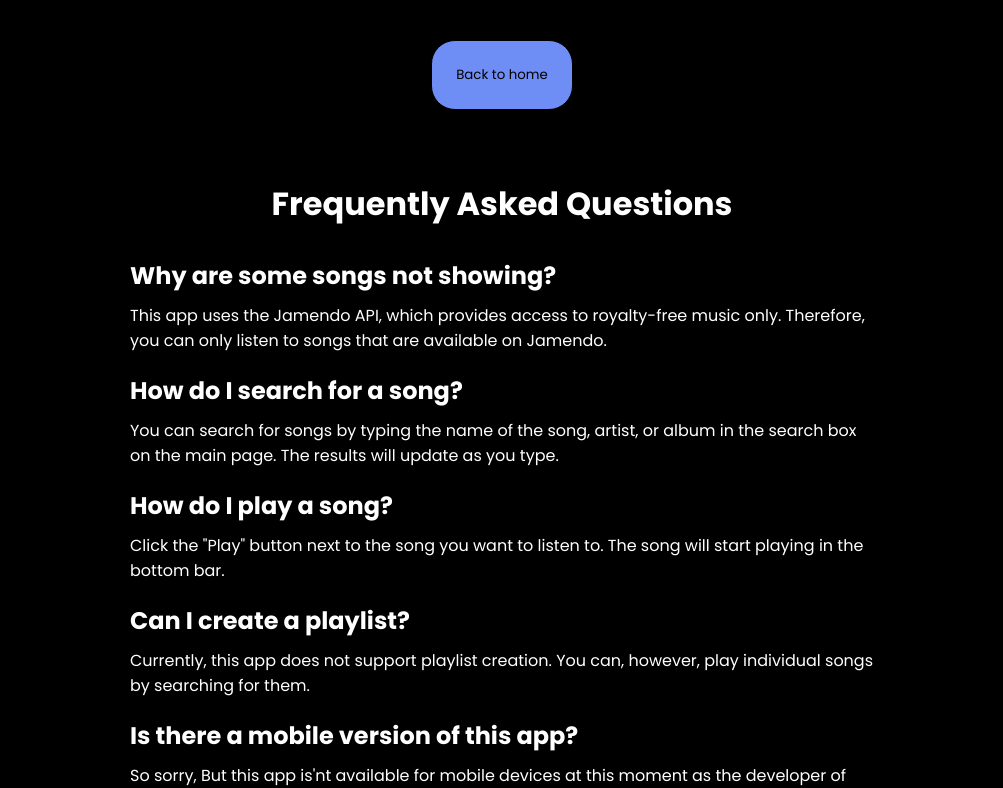
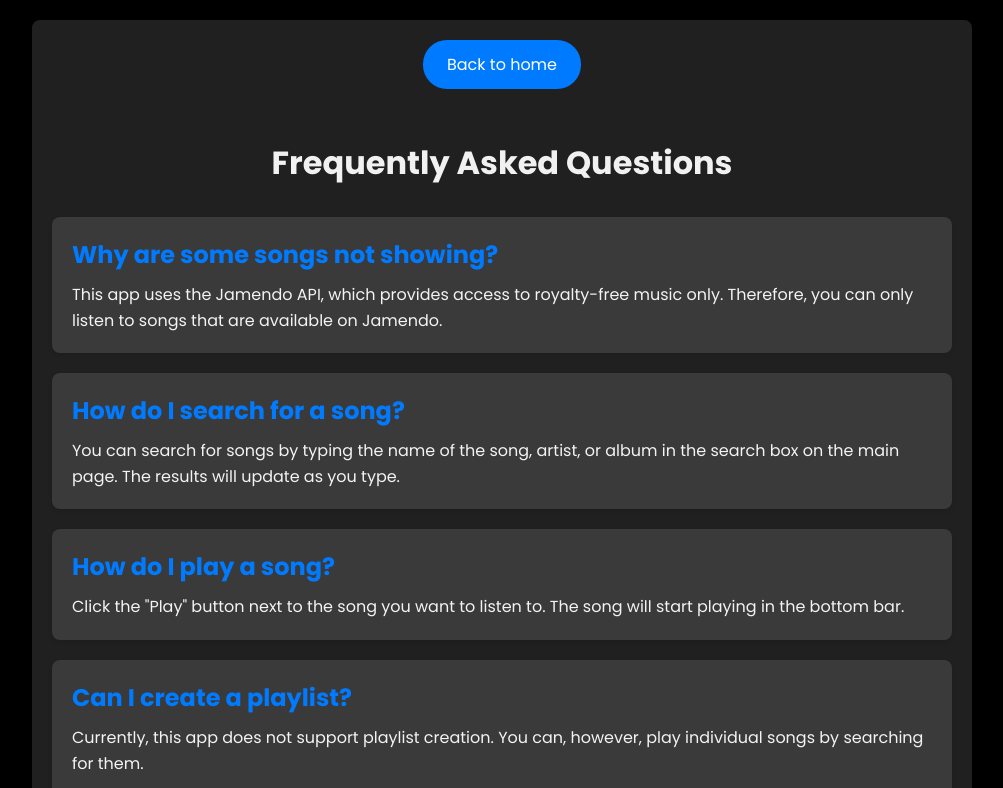
Before and after one commit to MohitTiwariBytes/Muse, a React (Vite) app: page /help in a window 1280 px wide. Shown: the top 788 px of the page, without its empty margins (138-1141 px from the left). Built offline with nearby package versions, Linux system fonts and the light colour scheme; a web font is replaced by a local one.

Commit message:
Frontend for the Help Page!

```diff
--- a/src/Components/BottomBar.jsx
+++ b/src/Components/BottomBar.jsx
@@ -104,6 +104,7 @@ const BottomBar = ({ dataToSend }) => {
             <div className="playButton">
               <button onClick={handleClick}>
                 <i
+                  style={{ color: "black" }}
                   className={
                     isPlaying
                       ? "fa-solid fa-pause fa-2x"
--- a/src/Components/Card.css
+++ b/src/Components/Card.css
@@ -8,7 +8,6 @@
   box-sizing: border-box;
   position: absolute;
   margin-top: 130px;
-  margin-left: 27%;
 }
 
 .songs {
--- a/src/Components/Card.jsx
+++ b/src/Components/Card.jsx
@@ -45,7 +45,6 @@ const Card = ({ setDataToSend, URL }) => {
           gap: "20px",
           color: "white",
           flexDirection: "column",
-          marginLeft: "27%",
         }}
       >
         <span class="loader"></span>
--- a/src/Pages/Help.css
+++ b/src/Pages/Help.css
@@ -1,46 +1,73 @@
+.help-page-container {
+  display: flex;
+}
+
 .main-help-page {
-  display: flex;
-  flex-direction: column;
-  align-items: center;
+  flex: 1;
   padding: 20px;
-  color: white;
+  color: #333;
+  background-color: rgb(32, 32, 32);
+  border-radius: 8px;
+  box-shadow: 0 4px 8px rgba(0, 0, 0, 0.1);
+  margin: 20px;
+  max-width: 900px;
+  margin-left: auto;
+  margin-right: auto;
 }
 
 .backButton {
-  margin: 20px 0;
+  display: flex;
+  justify-content: center;
+  margin-bottom: 20px;
 }
 
 .faq {
   margin-top: 50px;
-  width: 60%;
 }
 
 .faq h1 {
   text-align: center;
   margin-bottom: 30px;
+  color: rgb(241, 241, 241);
+  font-size: 2rem;
 }
 
 .faq-item {
   margin-bottom: 20px;
+  background-color: rgb(58, 58, 58);
+  padding: 20px;
+  border-radius: 8px;
+  box-shadow: 0 2px 4px rgba(0, 0, 0, 0.1);
 }
 
 .faq-item h2 {
   margin-bottom: 10px;
+  color: #007bff;
+  font-size: 1.5rem;
 }
 
 .faq-item p {
   margin: 0;
+  color: #f3f3f3;
+  line-height: 1.6;
 }
 
 button {
-  padding: 24px;
-  background: var(--blue);
+  padding: 12px 24px;
+  background: #007bff;
+  color: #fff;
   border-radius: 24px;
-  border: 1px solid black;
+  border: none;
   cursor: pointer;
   transition: all 0.2s ease;
+  font-size: 1rem;
 }
 
 button:hover {
-  scale: 1.1;
+  transform: scale(1.1);
 }
+
+button:focus {
+  outline: none;
+  box-shadow: 0 0 0 4px rgba(0, 123, 255, 0.5);
+}
--- a/src/Pages/Help.jsx
+++ b/src/Pages/Help.jsx
@@ -1,9 +1,9 @@
 import React from "react";
 import "./Help.css";
-import SideBar from "../Components/SideBar";
 
 const Help = () => {
   return (
+    <div className="help-page-container">
       <div className="main-help-page">
         <div className="backButton">
           <button onClick={() => (window.location.href = "/")}>
@@ -15,24 +15,24 @@ const Help = () => {
           <div className="faq-item">
             <h2>Why are some songs not showing?</h2>
             <p>
-            This app uses the Jamendo API, which provides access to royalty-free
-            music only. Therefore, you can only listen to songs that are
-            available on Jamendo.
+              This app uses the Jamendo API, which provides access to
+              royalty-free music only. Therefore, you can only listen to songs
+              that are available on Jamendo.
             </p>
           </div>
           <div className="faq-item">
             <h2>How do I search for a song?</h2>
             <p>
-            You can search for songs by typing the name of the song, artist, or
-            album in the search box on the main page. The results will update as
-            you type.
+              You can search for songs by typing the name of the song, artist,
+              or album in the search box on the main page. The results will
+              update as you type.
             </p>
           </div>
           <div className="faq-item">
             <h2>How do I play a song?</h2>
             <p>
-            Click the "Play" button next to the song you want to listen to. The
-            song will start playing in the bottom bar.
+              Click the "Play" button next to the song you want to listen to.
+              The song will start playing in the bottom bar.
             </p>
           </div>
           <div className="faq-item">
@@ -45,10 +45,11 @@ const Help = () => {
           <div className="faq-item">
             <h2>Is there a mobile version of this app?</h2>
             <p>
-            So sorry, But this app is'nt available for mobile devices at this
-            moment as the developer of this app is working alone without any
-            team, but it's coming soon!
+              Sorry, this app isn't available for mobile devices at this moment
+              as the developer of this app is working alone without any team,
+              but it's coming soon!
             </p>
+          </div>
         </div>
       </div>
     </div>
```
Lines whose indentation alone changed are shown as unchanged.
